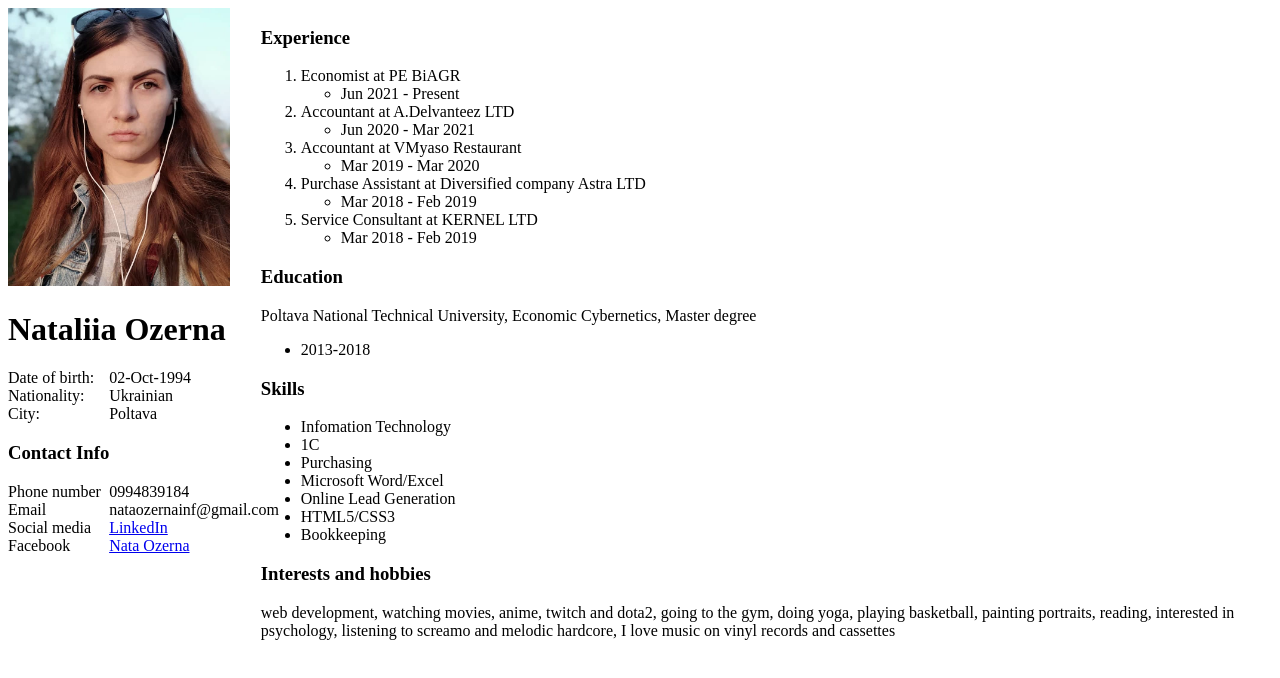
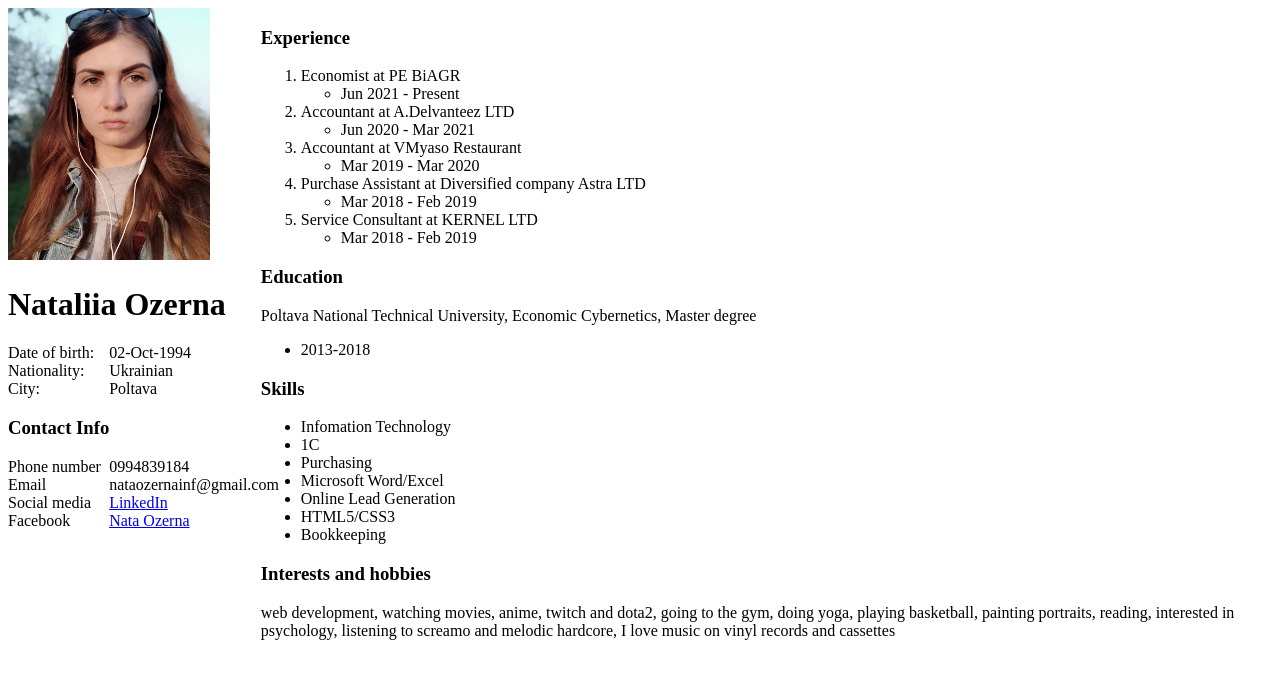
Before and after one commit to merlincat/GrassHomeWorks, a plain HTML site: page index.html in a window 1280 px wide. Drawn offline with Linux system fonts and the light colour scheme.

Commit message:
some fixes

```diff
--- a/index.html
+++ b/index.html
@@ -13,7 +13,7 @@
             width: 20%;
         }
         .kartinka {
-            width: 88%;
+            width: 80%;
         }
         .inf {
             width: 80%;
```
